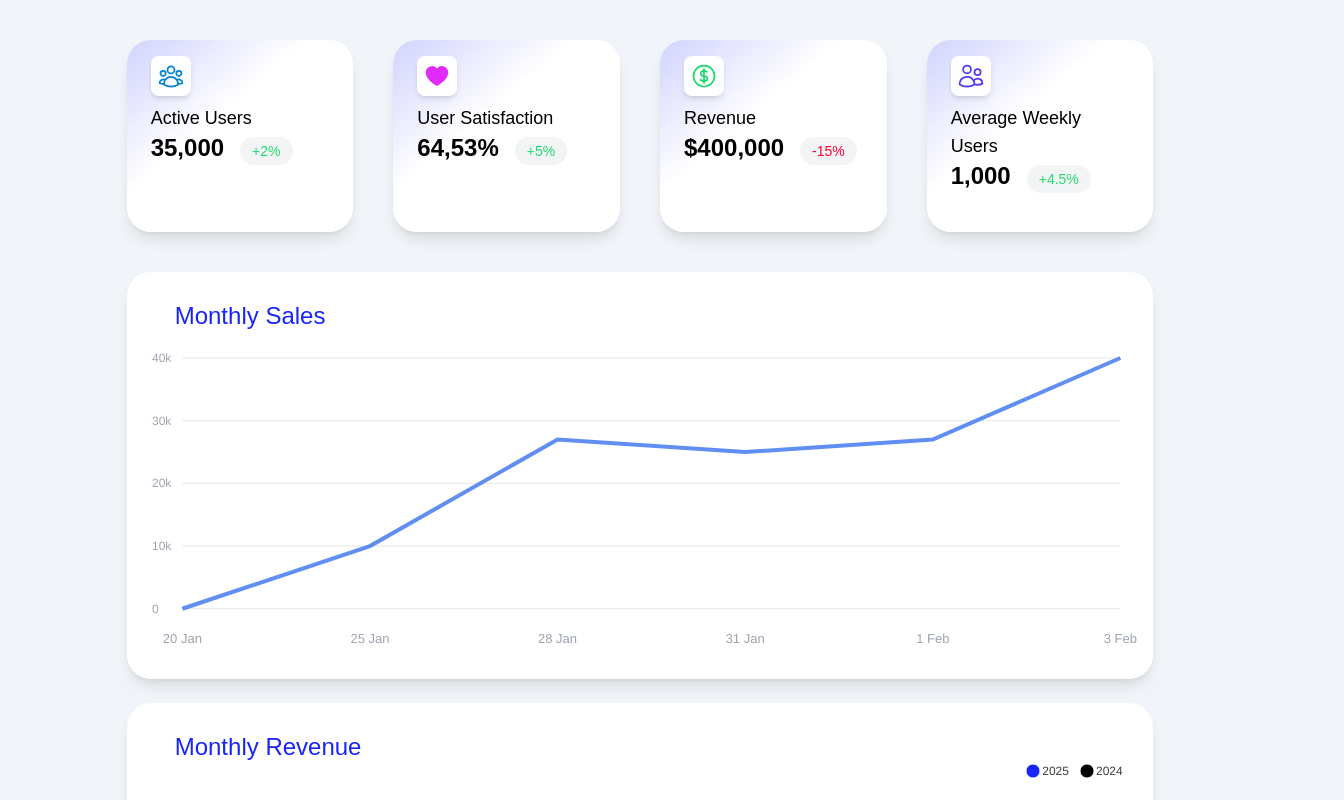
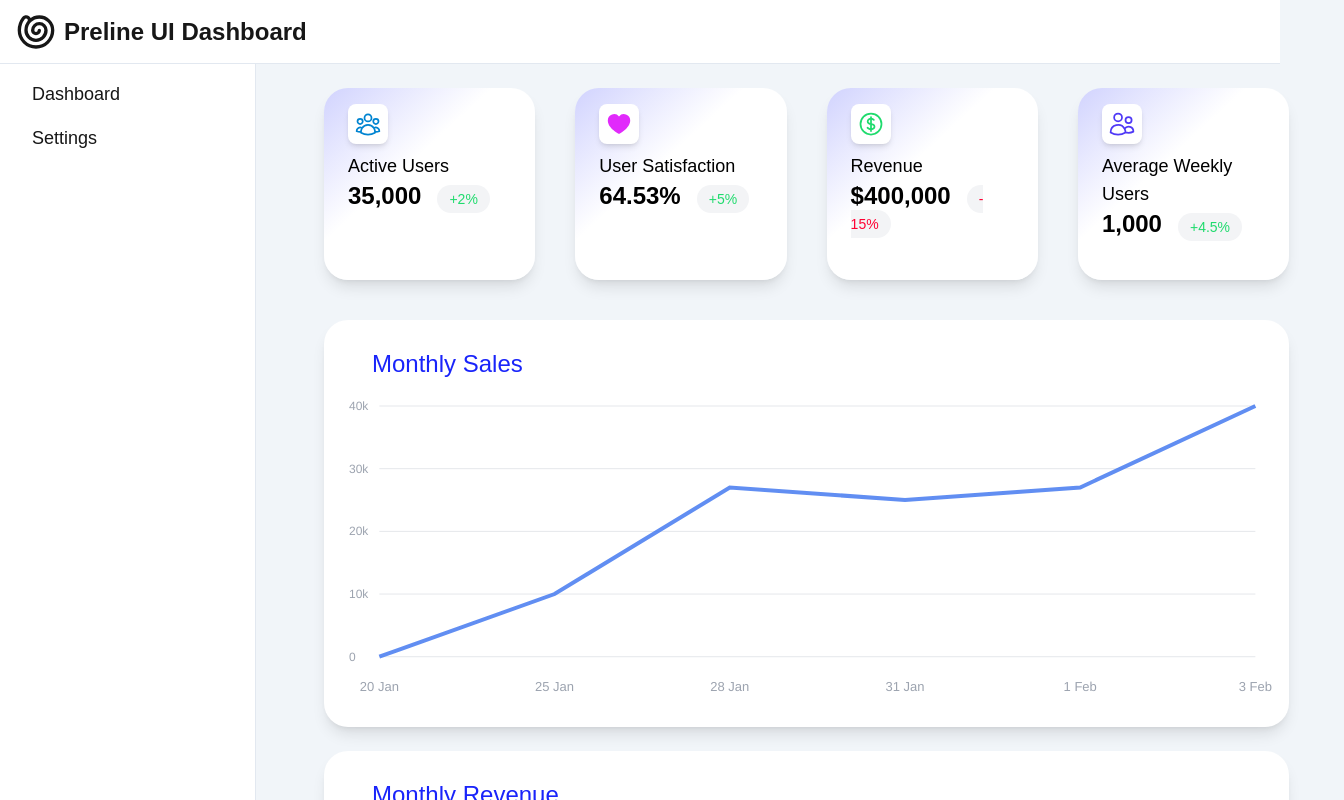
Before and after one commit to Said-Alisic/nextjs-preline-data-dashboards, a Next.js app: page /dashboard in a window 1280 px wide. Shown: the top 800 px of the page, 1344 px wide, since content can reach past the window. Built offline with nearby package versions, Linux system fonts and the light colour scheme.

Commit message:
feat: 🎸 Create sidebar and navbar on UI

```diff
--- a/package.json
+++ b/package.json
@@ -13,6 +13,7 @@
     "@heroicons/react": "^2.2.0",
     "@supabase/supabase-js": "^2.49.1",
     "apexcharts": "^4.5.0",
+    "lucide-react": "^0.477.0",
     "next": "15.1.7",
     "preline": "^2.7.0",
     "react": "^19.0.0",
--- a/src/app/dashboard/page.tsx
+++ b/src/app/dashboard/page.tsx
@@ -7,6 +7,8 @@ import {
 import AreaChart from "app/libs/components/charts/AreaChart";
 import LineChart from "app/libs/components/charts/LineChart";
 import PieChart from "app/libs/components/charts/PieChart";
+import Sidebar from "app/libs/components/Sidebar";
+import { Shell } from "lucide-react";
 
 export default function ChartsPage() {
   const lineChart = {
@@ -74,8 +76,8 @@ export default function ChartsPage() {
     },
     {
       name: "User Satisfaction",
-      value: "64,53%",
-      previous: "59,53%",
+      value: "64.53%",
+      previous: "59.53%",
       differenceInPercentage: "5%",
       trend: "up",
       icon: <HeartIcon width={28} height={28} color="#e12afb" />,
@@ -104,10 +106,18 @@ export default function ChartsPage() {
     "rounded-3xl px-6 pt-4 pb-10 shadow-lg bg-gradient-to-br from-[#D1D3FE] from-0% via-40% via-white to-white";
 
   return (
-    <div className="w-full p-6 justify-items-center">
-      <section className="w-5/6 mt-4 gap-10 grid grid-cols-6 md:grid-cols-4">
-        {statCards.map((statCard, key) => {
-          return (
+    <div>
+      <div className="fixed w-full mb-10">
+        <div className="top-0 w-full h-16 bg-white border-b border-slate-200 py-2 px-4 inline-flex items-center">
+          <Shell size={40} />
+          <h1 className="ml-2 text-2xl font-bold">Preline UI Dashboard</h1>
+        </div>
+
+        <Sidebar />
+      </div>
+      <div className="ml-[20rem] w-[80%] py-2 px-1 flex-1">
+        <section className="w-[95%] mt-20 gap-10 grid grid-cols-6 md:grid-cols-4">
+          {statCards.map((statCard, key) => (
             <div className={statCardStyles} key={key}>
               <div className="mb-2 bg-white w-10 h-10 flex justify-center items-center rounded-lg shadow-md">
                 {statCard.icon}
@@ -125,11 +135,9 @@ export default function ChartsPage() {
                 {statCard.differenceInPercentage}
               </span>
             </div>
-          );
-        })}
+          ))}
         </section>
-      <section className="w-5/6 mt-10 gap-6 grid grid-cols-1 md:grid-cols-1">
-        {/* TODO: #REFACTOR -> Move `div` elements into new components that call a different chart */}
+        <section className="w-[95%] mt-10 gap-6 grid grid-cols-1 md:grid-cols-1">
           <div className={chartCardStyles}>
             <h3 className={chartTitleStyles}>{lineChart.title}</h3>
             <LineChart
@@ -168,5 +176,6 @@ export default function ChartsPage() {
           </div>
         </section>
       </div>
+    </div>
   );
 }
--- /dev/null
+++ b/src/libs/components/Sidebar.tsx
@@ -0,0 +1,16 @@
+import Link from "next/link";
+import { JSX } from "react";
+
+export default function Sidebar(): JSX.Element {
+  return (
+    <div
+      className="bg-white min-h-screen left-0 p-4"
+      style={{ width: "16rem", borderRight: "1px solid #e2e8f0" }}
+    >
+      <section className="gap-4 flex flex-col ml-4 text-lg">
+        <Link href="/dashboard">Dashboard</Link>
+        <Link href="/settings">Settings</Link>
+      </section>
+    </div>
+  );
+}
```
Also changed, not shown: 1 other file (tests, documents, lock files or other folders). Lines whose indentation alone changed are shown as unchanged.
